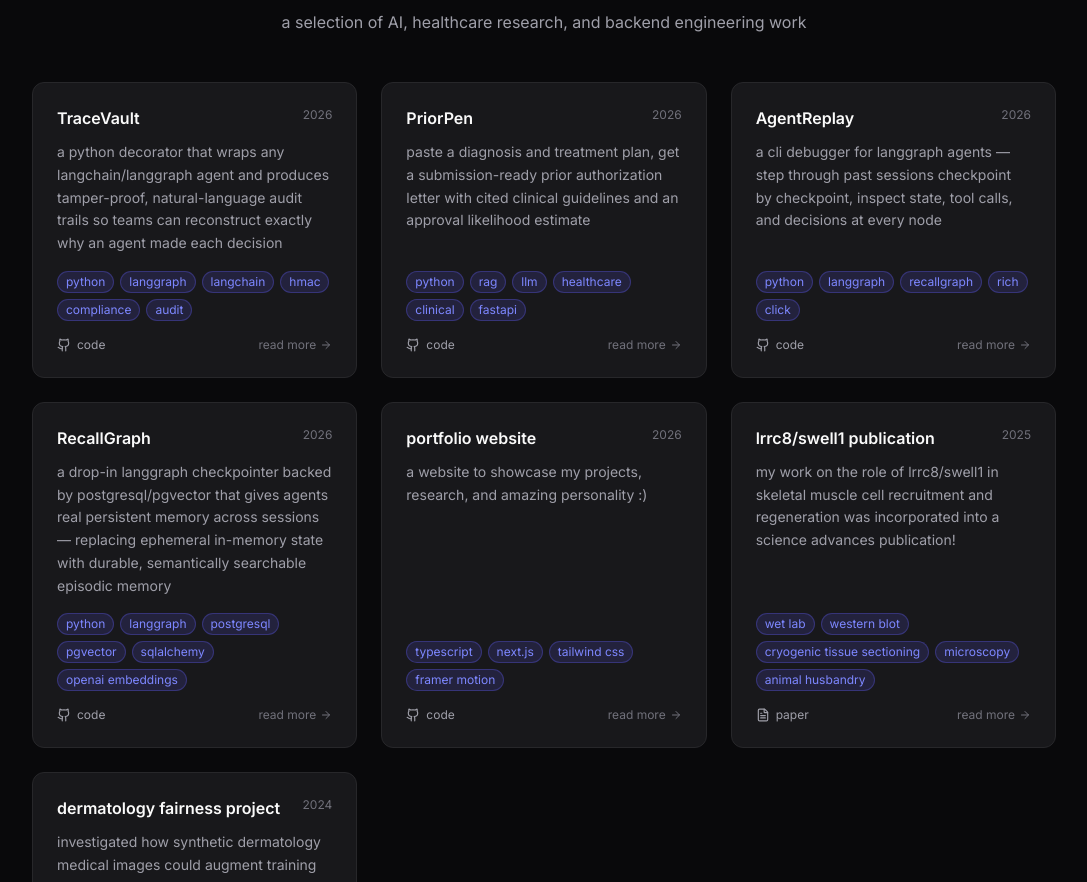
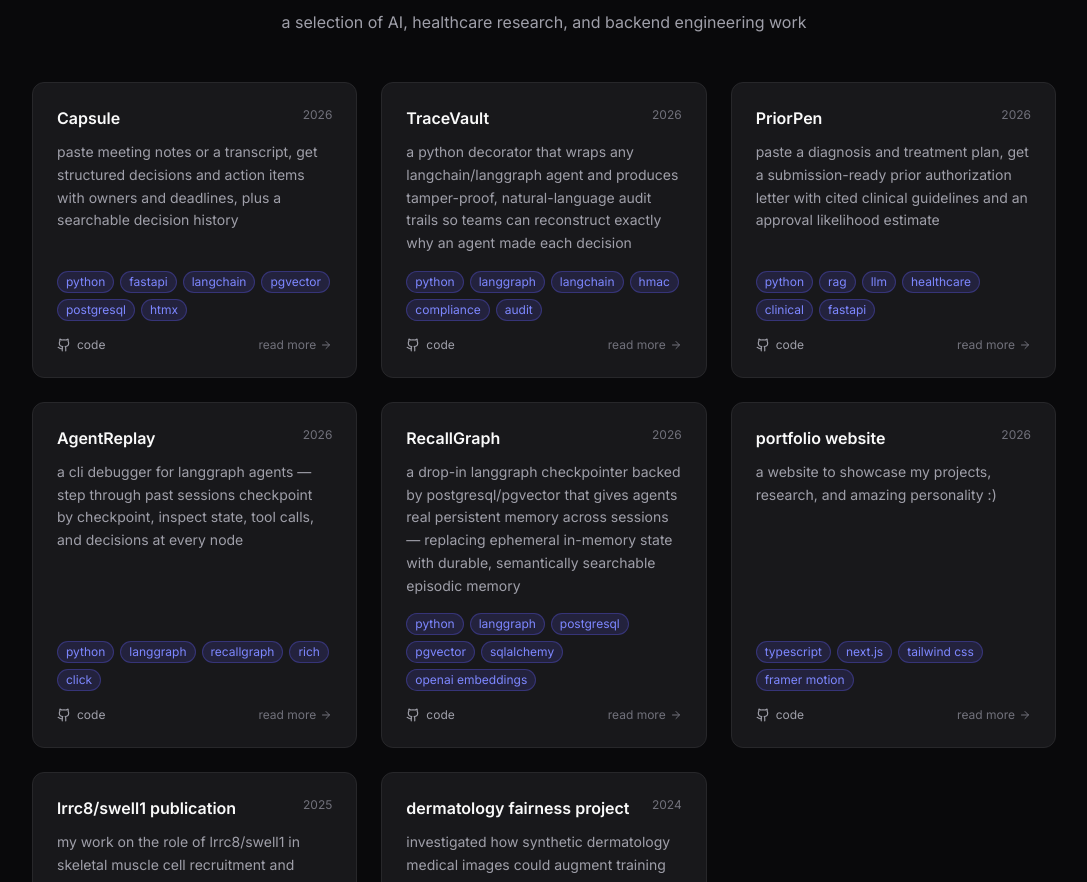
Before and after one commit to E10Feng/portfolio, a Next.js app: page / in a window 1280 px wide. Shown: the part 934-1816 px from the top of the page, without its empty margins (96-1183 px from the left). Built offline with nearby package versions, Linux system fonts and the light colour scheme.

Commit message:
add Capsule to projects

```diff
--- a/src/data/projects.ts
+++ b/src/data/projects.ts
@@ -70,6 +70,23 @@ export const projects: ProjectItem[] = [
     ]
   },
   {
+    id: "capsule",
+    title: "Capsule",
+    description:
+      "paste meeting notes or a transcript, get structured decisions and action items with owners and deadlines, plus a searchable decision history",
+    techStack: ["python", "fastapi", "langchain", "pgvector", "postgresql", "htmx"],
+    links: {
+      github: "https://github.com/E10Feng/capsule",
+    },
+    featured: true,
+    year: 2026,
+    date: "2026-03-31",
+    content: [
+      { type: "text", content: "Teams lose decisions and action items immediately after meetings end. Existing tools focus on transcription, not structured outcome capture — the same discussions repeat weeks later because there's no searchable layer that turns conversations into trackable commitments." },
+      { type: "text", content: "Capsule pastes meeting notes or a transcript and uses an LLM to extract decisions, action items with owners and deadlines, stored in a pgvector-backed searchable history. Includes Slack-ready summary output and a weekly digest of open items." }
+    ]
+  },
+  {
     id: "tracevault",
     title: "TraceVault",
     description:
```
